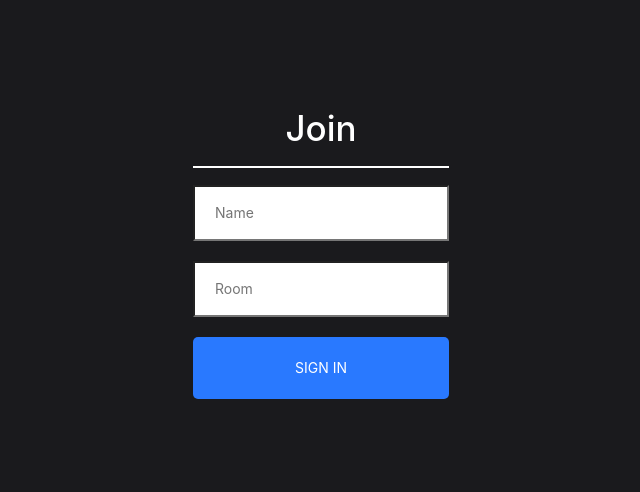
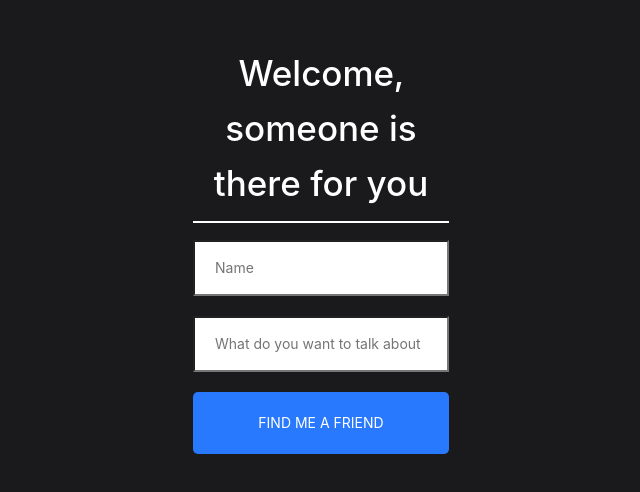
Before and after one commit to ivjotsingh/thereforyou-UI, a React (Create React App) app: page / in a window 1280 px wide. Shown: the part 150-642 px from the top of the page, without its empty margins (319-959 px from the left). Built offline with nearby package versions, Linux system fonts and the light colour scheme.

Commit message:
chatRoom components modified

```diff
--- a/src/App.js
+++ b/src/App.js
@@ -2,7 +2,7 @@ import React from 'react';
 import './App.scss'
 import Chat from './components/Chat/Chat';
 import Join from './components/Join/Join';
-import ChatRom from './components/ChatRoom/ChatRoom';
+import ChatRoom from './components/ChatRoom/ChatRoom';
 import 'antd/dist/antd.css';
 
 
@@ -13,7 +13,7 @@ const App = () => {
     <Router>
       <Route path="/" exact component={Join} />
       <Route path="/chat" component={Chat} />
-      <Route path='/chatRoom' component={ChatRom}/>
+      <Route path='/chatRoom' component={ChatRoom}/>
     </Router>
   );
 }
--- a/src/components/ChatRoom/ChatRoom.js
+++ b/src/components/ChatRoom/ChatRoom.js
@@ -1,32 +1,84 @@
-import React from 'react'
+import React, { useState, useEffect } from "react";
+import queryString from 'query-string';
+import io from "socket.io-client";
 import { Row, Col } from 'antd'
+
 import ChatMembers from './chatMembers/chatMembers'
 import Chats from './chats/chats'
-class ChatRoom extends React.Component {
-    constructor(props){
-        super(props)
+
+import TextContainer from '../TextContainer/TextContainer';
+import Messages from '../Messages/Messages';
+import InfoBar from '../InfoBar/InfoBar';
+import Input from '../Input/Input';
+import '../Chat/Chat.css'
+
+let socket;
+
+const Chat = ({ location }) => {
+  const [name, setName] = useState('');
+  const [topic, setTopic] = useState('');
+  const [users, setUsers] = useState('');
+  const [message, setMessage] = useState('');
+  const [messages, setMessages] = useState([]);
+  const ENDPOINT = 'http://localhost:5000';
+
+  useEffect(() => {
+    const { name, topic } = queryString.parse(location.search);
+
+    socket = io(ENDPOINT);
+
+    setTopic(topic);
+    setName(name)
+
+    socket.emit('join', { name, topic }, (error) => {
+
+        if(error) {
+            alert(error);
+        // call API to store user and create room
+
+      }
+    });
+  }, [ENDPOINT, location.search]);
+
+  useEffect(() => {
+    socket.on('message', message => {
+        // call API to store message here
+      setMessages(messages => [ ...messages, message ]);
+    });
+
+    socket.on("roomData", ({ users }) => {
+      setUsers(users);
+    });
+}, []);
+
+  const sendMessage = (event) => {
+    event.preventDefault();
+
+    if(message) {
+      socket.emit('sendMessage', message, () => setMessage(''));
+    }
   }
 
-    componentDidMount(){
-        console.log(window.innerHeight)
-    }
-    render() {
   return (
     <div className="chat-room">
     <Row style={{height : window.innerHeight}}>
         <Col xs={24} sm={24} md={12} lg={6} xl={7} className="chat-member-column">
             <ChatMembers/>
+             Question online icon near hamburger menu
         </Col>
         <Col xs={24} sm={24} md={12} lg={12} xl={13}>
+            <InfoBar topic={topic} />
             <Chats/>
+            <Messages messages={messages} name={name} />
+            <Input message={message} setMessage={setMessage} sendMessage={sendMessage} />
         </Col>
         <Col xs={24} sm={24} md={12} lg={6} xl={4}>
-                        col3
+            <TextContainer users={users}/>
         </Col>
     </Row>
     </div>
-        )
-    }
+
+  );
 }
 
-export default ChatRoom
+export default Chat;
--- a/src/components/Join/Join.js
+++ b/src/components/Join/Join.js
@@ -5,20 +5,20 @@ import './Join.css';
 
 export default function SignIn() {
   const [name, setName] = useState('');
-  const [room, setRoom] = useState('');
+  const [topic, settopic] = useState('');
 
   return (
     <div className="joinOuterContainer">
       <div className="joinInnerContainer">
-        <h1 className="heading">Join</h1>
+        <h1 className="heading">Welcome, someone is there for you</h1>
         <div>
           <input placeholder="Name" className="joinInput" type="text" onChange={(event) => setName(event.target.value)} />
         </div>
         <div>
-          <input placeholder="Room" className="joinInput mt-20" type="text" onChange={(event) => setRoom(event.target.value)} />
+          <input placeholder="What do you want to talk about" className="joinInput mt-20" type="text" onChange={(event) => settopic(event.target.value)} />
         </div>
-        <Link onClick={e => (!name || !room) ? e.preventDefault() : null} to={`/chat?name=${name}&room=${room}`}>
-          <button className={'button mt-20'} type="submit">Sign In</button>
+        <Link onClick={e => (!name || !topic) ? e.preventDefault() : null} to={`/chatRoom?name=${name}&topic=${topic}`}>
+          <button className={'button mt-20'} type="submit">Find me a friend</button>
         </Link>
       </div>
     </div>
```
Lines whose indentation alone changed are shown as unchanged.
